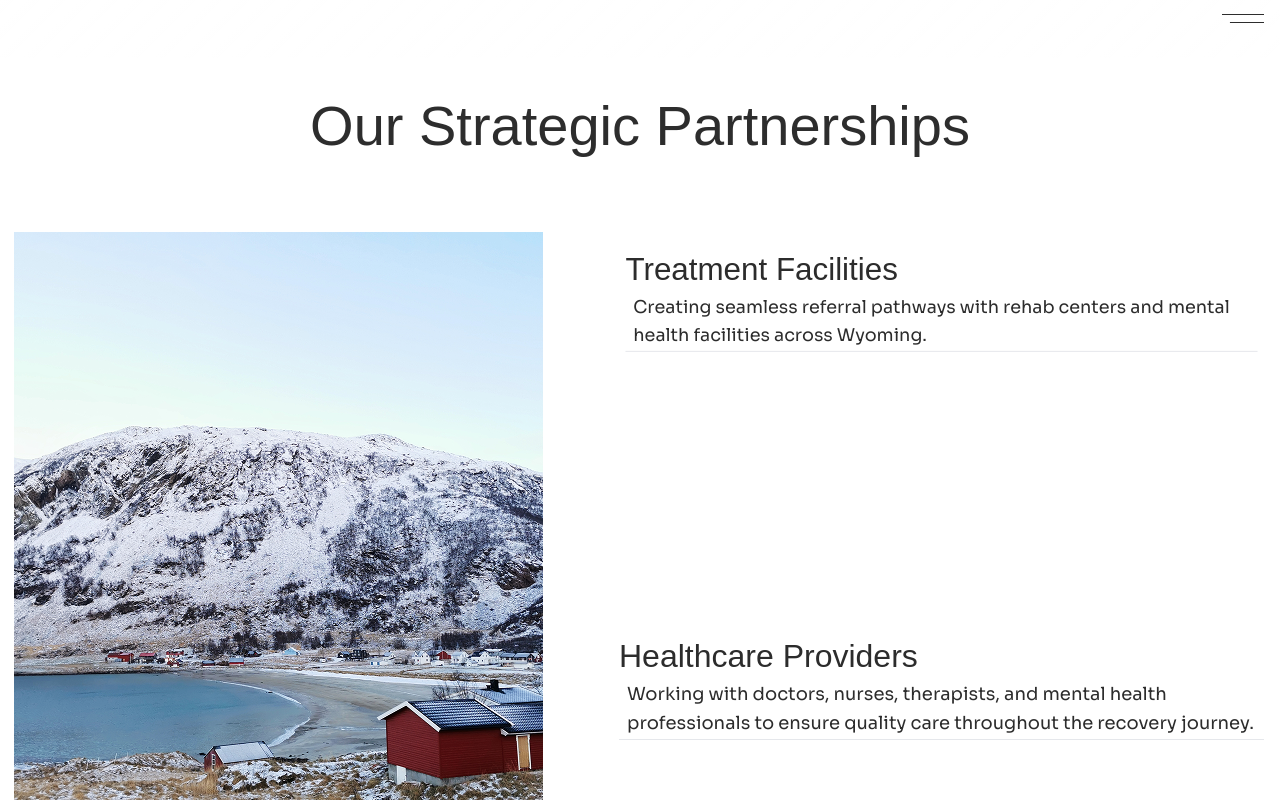
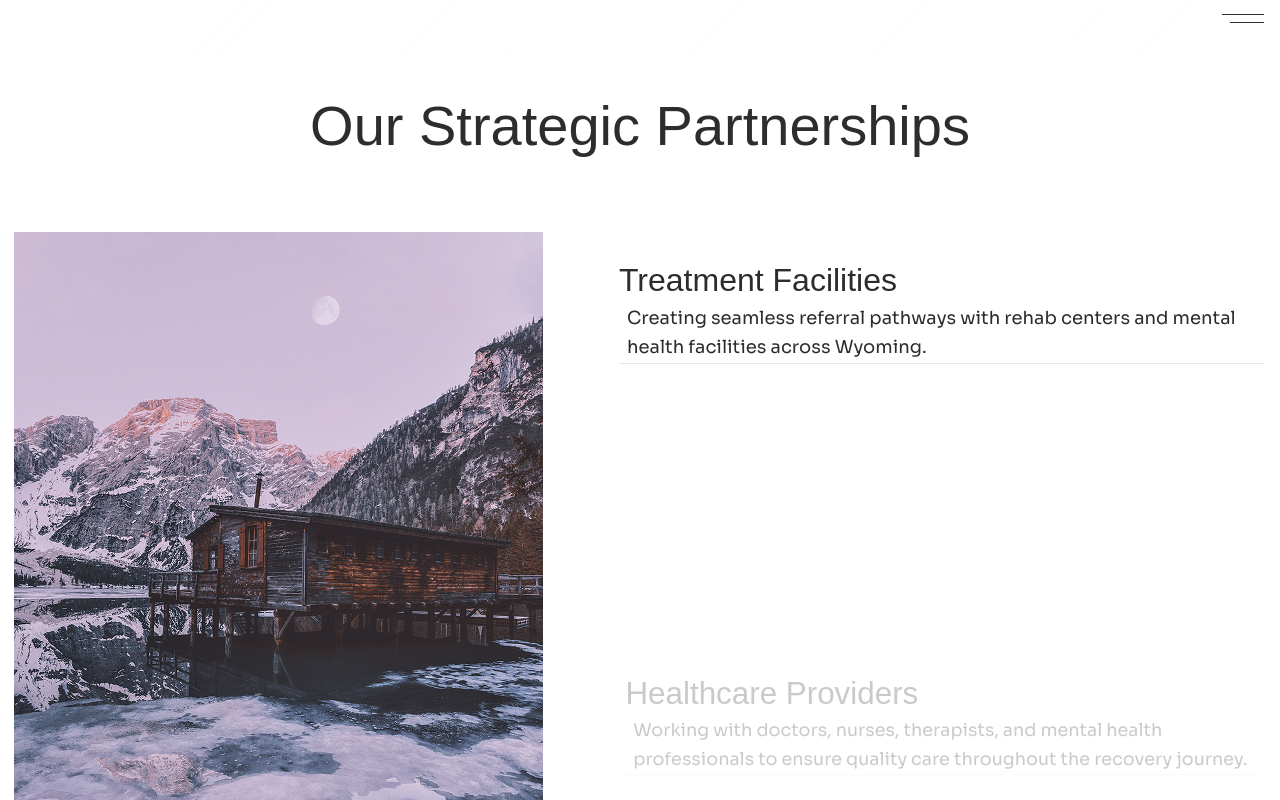
Before and after one commit to AdeJulius46/anime, a Next.js app: page /Landing/Ourpartnership in a window 1280 px wide. Shown: the top 800 px of the page. Built offline with nearby package versions, Linux system fonts and the light colour scheme; a web font is replaced by a local one.

Commit message:
header adjusted and the scrolling issue

```diff
--- a/src/app/Landing/Advocating/page.tsx
+++ b/src/app/Landing/Advocating/page.tsx
@@ -99,7 +99,7 @@
                 duration: 0.5,
                 ease: [0.22, 1, 0.36, 1],
               }}
-              className="flex flex-col   gap-0    h-[22vh] md:h-[40vh]"
+              className="flex flex-col   gap-0    h-[26vh] md:h-[40vh]"
             >
               <h3 className="text-[20px] md:text-[32px] font-serif text-[#2c2c2c]">
                 {item.title}
--- a/src/app/Landing/Comprehensive/page.tsx
+++ b/src/app/Landing/Comprehensive/page.tsx
@@ -97,7 +97,7 @@
                   <h3 className="font-serif font-[400]  text-[#2c2c2c] text-[20px] md:text-[47px] leading-tight">
                     {service.title}
                   </h3>
-                      <motion.p className="text-start  md:mt-10 text-[#2c2c2c] underline text-lg font-['Sora'] cursor-pointer">
+                      <motion.p className="text-start  md:mt-10 text-[#2c2c2c] underline text-[16px] md:text-lg font-['Sora'] cursor-pointer">
                     {service.subtitle}
                   </motion.p>
 
--- a/src/app/Landing/Header/Header.tsx
+++ b/src/app/Landing/Header/Header.tsx
@@ -32,7 +32,7 @@
   return (
     <>
       {/* HEADER */}
-      <header className=" fixed top-0 w-full h-[58px] z-[50] flex justify-end" id="white-section">
+      <header className="fixed top-0 w-[95%] md:w-full h-[58px] z-[50] flex justify-end" id="white-section">
         <div className="w-full flex justify-end backdrop-blur-[21px] bg-[linear-gradient(135deg,rgba(255,255,255,0.2)_0%,rgba(255,255,255,0)_100%)]">
           <Button
             variant="ghost"
--- a/src/app/Landing/Hero/page.tsx
+++ b/src/app/Landing/Hero/page.tsx
@@ -20,7 +20,7 @@
           duration:2,
           ease: [0.25, 1, 0.5, 1], // smooth cinematic ease
         }}
-      className="sticky  md:hidden  top-0 h-screen bg-[url('/landing.png')] bg-cover bg-center bg-no-repeat flex justify-center  items-center"
+      className="sticky  md:hidden  top-0 h-[90vh] md:h-screen bg-[url('/landing.png')] bg-cover bg-center bg-no-repeat flex justify-center  items-center"
     >
 
       <div className="absolute bottom-0 left-0 w-full h-60 bg-gradient-to-t from-black/80 via-black/60 to-transparent rounded-b-lg" />
--- a/src/app/Landing/Ourpartnership/page.tsx
+++ b/src/app/Landing/Ourpartnership/page.tsx
@@ -37,7 +37,7 @@
   // track scroll progress of the right column
   const { scrollYProgress } = useScroll({
     target: containerRef,
-    offset: ["start start", "end end"],
+   offset: ["start start", "end center"],
   });
 
   // map scroll progress to index changes
@@ -63,7 +63,7 @@
 
       <div
         ref={containerRef}
-        className="relative flex w-full max-w-[1352px] gap-[46px] md:min-h-[250vh]"
+        className="relative flex w-full max-w-[1352px] gap-[46px] min-h-[80vh] md:min-h-[230vh]"
       >
         {/* Left pinned image */}
         <div className="flex-1 flex justify-center">
@@ -99,7 +99,7 @@
                 duration: 0.5,
                 ease: [0.22, 1, 0.36, 1],
               }}
-              className="flex flex-col   h-[22vh] md:h-[50vh] px-4"
+              className="flex flex-col   py-6  md:h-[50vh] px-4"
             >
               <h3 className="text-[20px] md:text-[32px] font-serif text-[#2c2c2c]">
                 {item.title}
```
